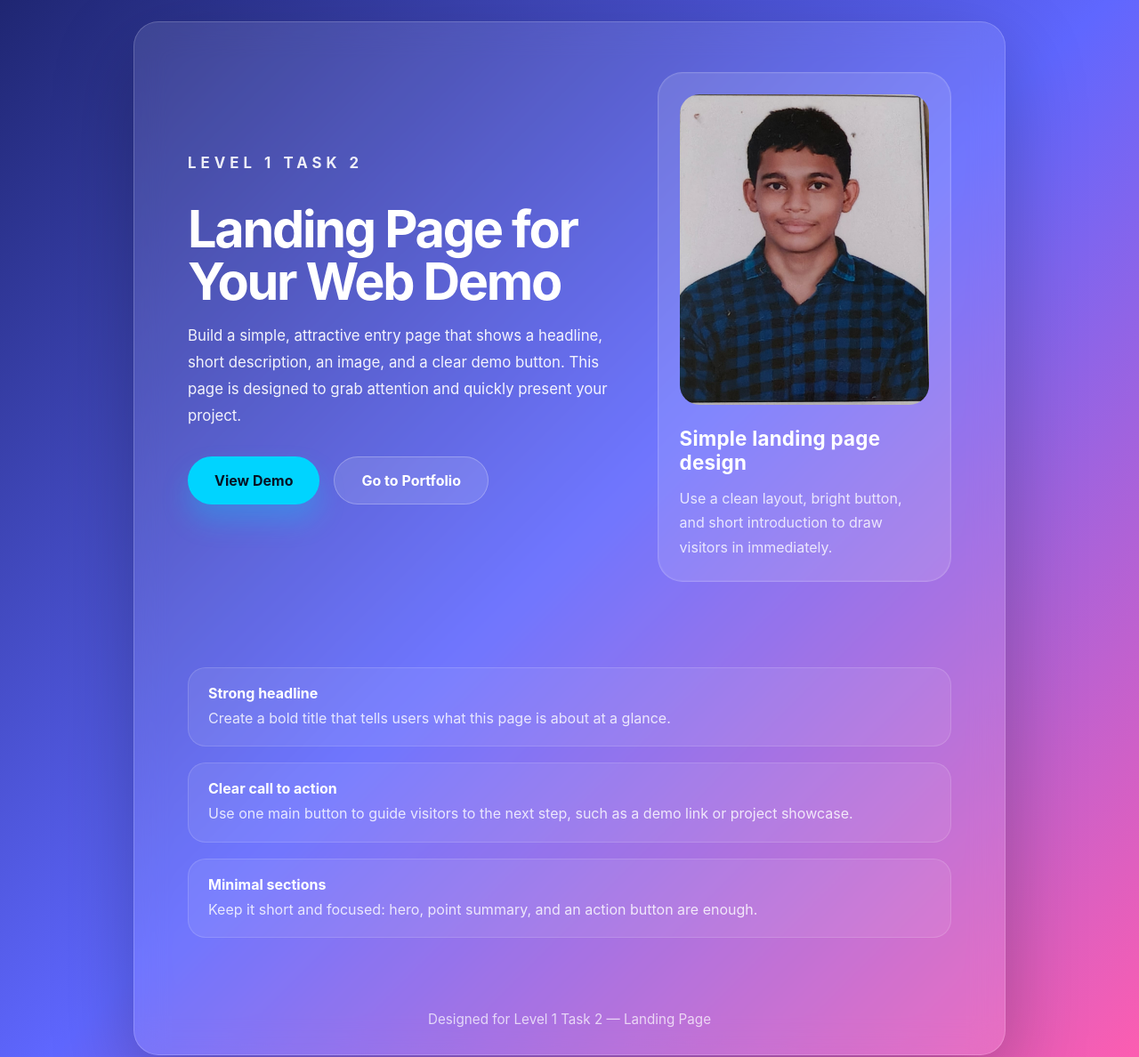
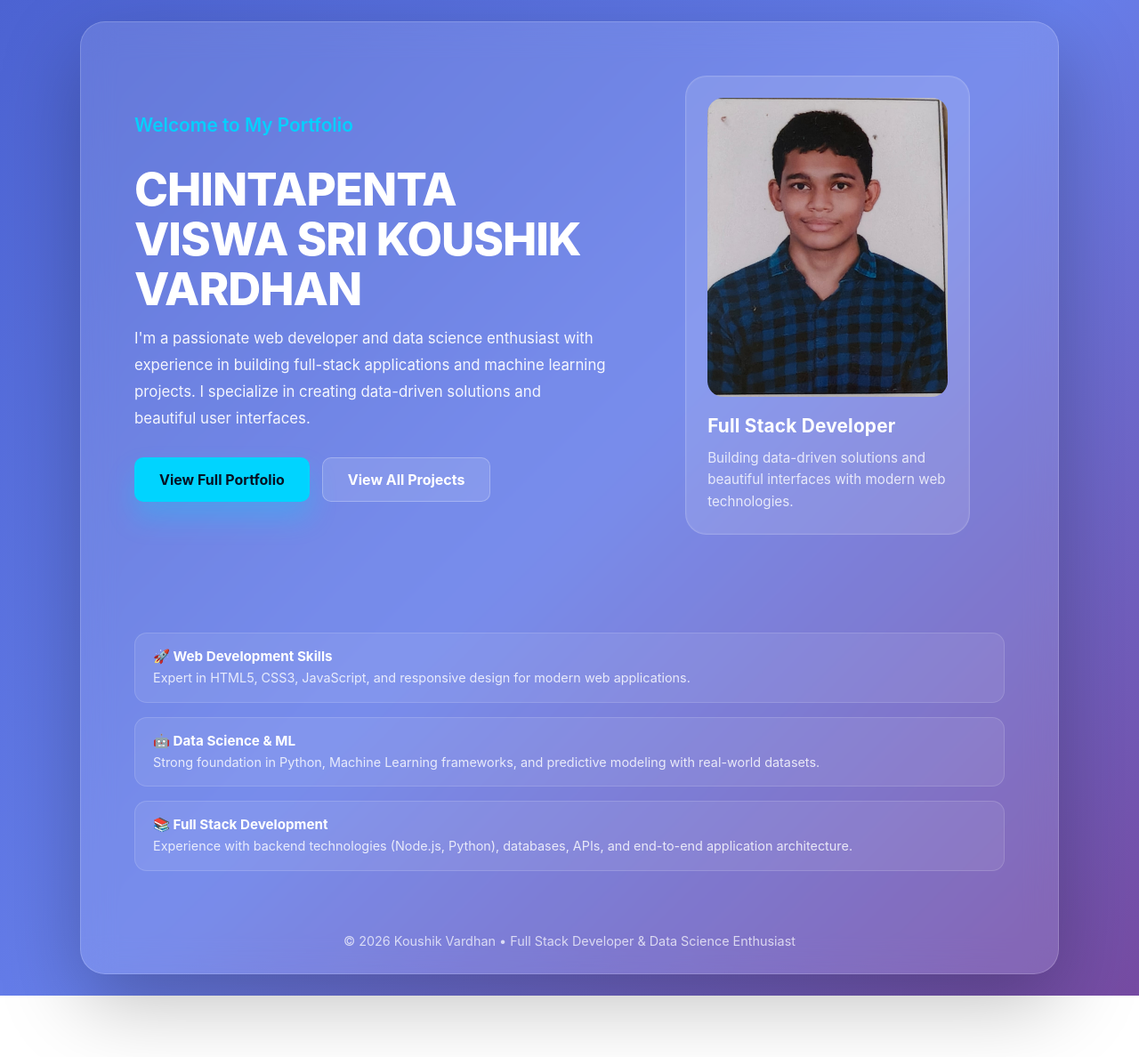
Before and after one commit to ASSASSINGODK/my-portfolio.github.io, a website: page landing.html in a window 1280 px wide. Shown: the top 1188 px of the page at 89% size. After the commit the page ends 1119 px from the top, so only its background shows below. Drawn offline with Linux system fonts and the light colour scheme.

Commit message:
Update landing page with portfolio content and improved design

```diff
--- a/landing.html
+++ b/landing.html
@@ -3,10 +3,10 @@
 <head>
   <meta charset="UTF-8" />
   <meta name="viewport" content="width=device-width, initial-scale=1.0" />
-  <title>Landing Page Demo</title>
+  <title>Koushik Vardhan - Portfolio</title>
   <style>
     :root {
-      --bg: linear-gradient(135deg, #1f2672 0%, #5f67ff 50%, #ff5daf 100%);
+      --bg: linear-gradient(135deg, #4c63d2 0%, #667eea 50%, #764ba2 100%);
       --card: rgba(255, 255, 255, 0.15);
       --text: #ffffff;
       --button: #00d4ff;
@@ -26,8 +26,8 @@
     }
 
     .container {
-      width: min(100%, 980px);
-      background: rgba(255, 255, 255, 0.1);
+      width: min(100%, 1100px);
+      background: rgba(255, 255, 255, 0.12);
       border: 1px solid rgba(255, 255, 255, 0.18);
       border-radius: 28px;
       backdrop-filter: blur(18px);
@@ -36,39 +36,48 @@
     }
 
     .hero {
-      padding: 56px 60px;
+      padding: 60px;
       display: grid;
-      gap: 32px;
-      grid-template-columns: 1.2fr 0.8fr;
+      gap: 50px;
+      grid-template-columns: 1.2fr 0.9fr;
       align-items: center;
     }
 
     .hero-text h1 {
-      font-size: clamp(3rem, 4.5vw, 4.5rem);
-      line-height: 1.02;
-      letter-spacing: -0.04em;
-      margin-bottom: 16px;
+      font-size: clamp(2.5rem, 4vw, 3.5rem);
+      line-height: 1.1;
+      letter-spacing: -0.02em;
+      margin-bottom: 12px;
+      font-weight: 800;
+    }
+
+    .hero-text .tagline {
+      font-size: 1.3rem;
+      opacity: 0.95;
+      margin-bottom: 24px;
+      color: #00d4ff;
+      font-weight: 600;
     }
 
     .hero-text p {
-      max-width: 560px;
+      max-width: 580px;
       font-size: 1.05rem;
       line-height: 1.8;
       opacity: 0.92;
-      margin-bottom: 30px;
+      margin-bottom: 28px;
     }
 
     .buttons {
       display: flex;
       flex-wrap: wrap;
-      gap: 16px;
+      gap: 14px;
     }
 
     .button-primary,
     .button-secondary {
       border: none;
-      border-radius: 999px;
-      padding: 16px 30px;
+      border-radius: 10px;
+      padding: 14px 28px;
       font-size: 1rem;
       font-weight: 700;
       cursor: pointer;
@@ -103,8 +112,9 @@
 
     .hero-card {
       width: 100%;
+      max-width: 320px;
       padding: 24px;
-      border-radius: 28px;
+      border-radius: 24px;
       background: rgba(255, 255, 255, 0.12);
       border: 1px solid rgba(255, 255, 255, 0.16);
       box-shadow: inset 0 0 0 1px rgba(255, 255, 255, 0.05);
@@ -112,74 +122,85 @@
 
     .hero-card img {
       width: 100%;
-      border-radius: 22px;
+      border-radius: 18px;
       object-fit: cover;
       display: block;
     }
 
     .hero-card h2 {
-      margin-top: 24px;
-      font-size: 1.4rem;
+      margin-top: 20px;
+      font-size: 1.3rem;
       letter-spacing: 0.01em;
     }
 
     .hero-card p {
-      margin-top: 14px;
+      margin-top: 12px;
       color: rgba(255, 255, 255, 0.8);
-      line-height: 1.7;
+      line-height: 1.6;
+      font-size: 0.95rem;
     }
 
     .feature-list {
-      padding: 40px 60px 60px;
+      padding: 50px 60px;
       display: grid;
-      gap: 18px;
+      gap: 16px;
     }
 
     .feature-item {
       background: rgba(255, 255, 255, 0.08);
       border: 1px solid rgba(255,255,255,0.14);
-      border-radius: 20px;
-      padding: 18px 22px;
+      border-radius: 14px;
+      padding: 16px 20px;
       display: flex;
       align-items: flex-start;
       gap: 14px;
     }
 
     .feature-item strong {
-      font-size: 1rem;
+      font-size: 0.95rem;
       display: block;
-      margin-bottom: 6px;
+      margin-bottom: 4px;
     }
 
     .feature-item span {
       color: rgba(255, 255, 255, 0.82);
-      line-height: 1.6;
+      line-height: 1.5;
+      font-size: 0.9rem;
     }
 
     .footer {
-      padding: 22px 60px 30px;
+      padding: 20px 60px 28px;
       text-align: center;
-      font-size: 0.95rem;
+      font-size: 0.9rem;
       color: rgba(255, 255, 255, 0.72);
     }
 
-    @media (max-width: 900px) {
+    @media (max-width: 1000px) {
       .hero {
         grid-template-columns: 1fr;
-        padding: 40px 32px 32px;
+        padding: 45px 40px 40px;
+        gap: 35px;
       }
 
       .hero-card {
-        padding: 20px;
+        max-width: 280px;
+        margin: 0 auto;
       }
 
       .feature-list {
-        padding: 32px 32px 42px;
+        padding: 40px 40px 45px;
       }
 
-      .footer,
+      .footer {
+        padding: 20px 40px;
+      }
+
       .hero-text h1 {
         text-align: center;
+      }
+
+      .buttons {
+        justify-content: center;
       }
 
       .hero-visual {
@@ -191,10 +212,11 @@
       body { padding: 16px; }
       .hero {
         gap: 24px;
+        padding: 32px 24px;
       }
-      .hero-text h1 { font-size: 2.8rem; }
-      .buttons { justify-content: center; }
+      .hero-text h1 { font-size: 2.2rem; }
       .feature-item { flex-direction: column; }
+      .feature-list { padding: 28px 24px 32px; }
     }
   </style>
 </head>
@@ -202,46 +224,48 @@
   <div class="container">
     <section class="hero">
       <div class="hero-text">
-        <p style="text-transform: uppercase; letter-spacing: 0.3em; opacity: 0.9; font-weight: 700;">Level 1 Task 2</p>
-        <h1>Landing Page for Your Web Demo</h1>
-        <p>Build a simple, attractive entry page that shows a headline, short description, an image, and a clear demo button. This page is designed to grab attention and quickly present your project.</p>
+        <p class="tagline">Welcome to My Portfolio</p>
+        <h1>CHINTAPENTA VISWA SRI KOUSHIK VARDHAN</h1>
+        <p>I'm a passionate web developer and data science enthusiast with experience in building full-stack applications and machine learning projects. I specialize in creating data-driven solutions and beautiful user interfaces.</p>
         <div class="buttons">
-          <a class="button-primary" href="#demo">View Demo</a>
-          <a class="button-secondary" href="index.html">Go to Portfolio</a>
+          <a class="button-primary" href="index.html">View Full Portfolio</a>
+          <a class="button-secondary" href="tasks.html">View All Projects</a>
         </div>
       </div>
 
       <div class="hero-visual">
         <div class="hero-card">
-          <img src="koushik.jpg" alt="Portrait" />
-          <h2>Simple landing page design</h2>
-          <p>Use a clean layout, bright button, and short introduction to draw visitors in immediately.</p>
+          <img src="koushik.jpg" alt="Koushik Vardhan" />
+          <h2>Full Stack Developer</h2>
+          <p>Building data-driven solutions and beautiful interfaces with modern web technologies.</p>
         </div>
       </div>
     </section>
 
-    <section class="feature-list" id="demo">
+    <section class="feature-list">
       <div class="feature-item">
         <div>
-          <strong>Strong headline</strong>
-          <span>Create a bold title that tells users what this page is about at a glance.</span>
+          <strong>🚀 Web Development Skills</strong>
+          <span>Expert in HTML5, CSS3, JavaScript, and responsive design for modern web applications.</span>
         </div>
       </div>
       <div class="feature-item">
         <div>
-          <strong>Clear call to action</strong>
-          <span>Use one main button to guide visitors to the next step, such as a demo link or project showcase.</span>
+          <strong>🤖 Data Science & ML</strong>
+          <span>Strong foundation in Python, Machine Learning frameworks, and predictive modeling with real-world datasets.</span>
         </div>
       </div>
       <div class="feature-item">
         <div>
-          <strong>Minimal sections</strong>
-          <span>Keep it short and focused: hero, point summary, and an action button are enough.</span>
+          <strong>📚 Full Stack Development</strong>
+          <span>Experience with backend technologies (Node.js, Python), databases, APIs, and end-to-end application architecture.</span>
         </div>
       </div>
     </section>
 
-    <footer class="footer">Designed for Level 1 Task 2 — Landing Page</footer>
+    <footer class="footer">
+      <p>&copy; 2026 Koushik Vardhan • Full Stack Developer & Data Science Enthusiast</p>
+    </footer>
   </div>
 </body>
 </html>
```
